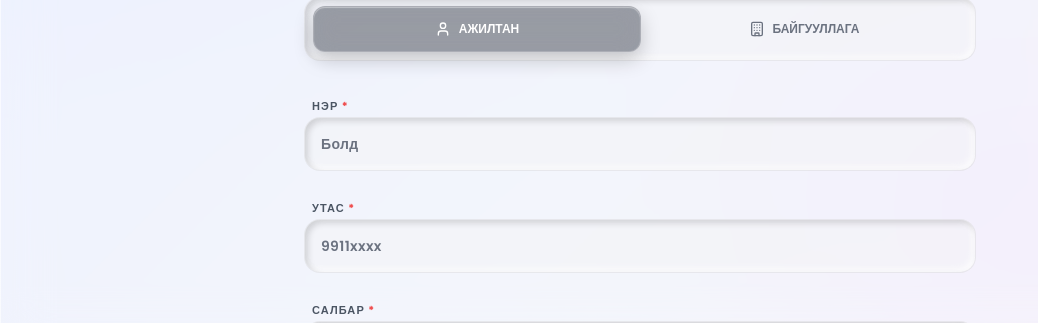
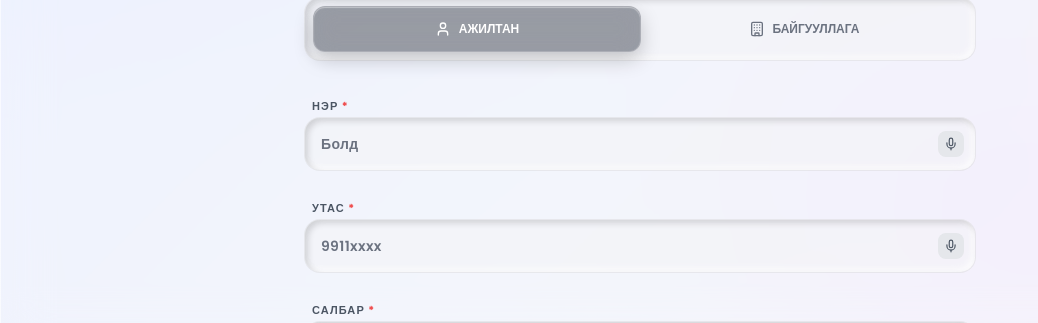
Before and after one commit to Kuzo404/neumorphism-form, a React (Create React App) app: page / in a window 1280 px wide. Shown: the part 456-779 px from the top of the page, without its empty margins (0-1038 px from the left). Built offline with nearby package versions, Linux system fonts and the light colour scheme.

Commit message:
Floating emoji behind character, voice input for all fields

```diff
--- a/src/App.js
+++ b/src/App.js
@@ -61,6 +61,79 @@ const FloatingEmoji = ({ feedbackType }) => {
           animation: float-up 5s ease-out forwards;
         }
       `}</style>
+    </div>
+  );
+};
+
+// --- Voice Input for Regular Input Fields ---
+const VoiceInput = ({ placeholder, type = 'text', className }) => {
+  const [text, setText] = useState('');
+  const [isListening, setIsListening] = useState(false);
+  const [isSupported, setIsSupported] = useState(true);
+  const recognitionRef = useRef(null);
+
+  useEffect(() => {
+    const SpeechRecognition = window.SpeechRecognition || window.webkitSpeechRecognition;
+    if (!SpeechRecognition) {
+      setIsSupported(false);
+      return;
+    }
+
+    const recognition = new SpeechRecognition();
+    recognition.continuous = false;
+    recognition.interimResults = false;
+    recognition.lang = 'mn-MN';
+
+    recognition.onresult = (event) => {
+      const transcript = event.results[0][0].transcript;
+      setText(prev => prev + transcript);
+    };
+
+    recognition.onerror = () => setIsListening(false);
+    recognition.onend = () => setIsListening(false);
+
+    recognitionRef.current = recognition;
+
+    return () => {
+      if (recognitionRef.current) recognitionRef.current.stop();
+    };
+  }, []);
+
+  const toggleListening = () => {
+    if (!recognitionRef.current) return;
+    if (isListening) {
+      recognitionRef.current.stop();
+      setIsListening(false);
+    } else {
+      try {
+        recognitionRef.current.start();
+        setIsListening(true);
+      } catch (e) {}
+    }
+  };
+
+  return (
+    <div className="relative">
+      <input
+        type={type}
+        placeholder={placeholder}
+        value={text}
+        onChange={(e) => setText(e.target.value)}
+        className={`${className} pr-12`}
+      />
+      {isSupported && (
+        <button
+          type="button"
+          onClick={toggleListening}
+          className={`absolute right-3 top-1/2 -translate-y-1/2 p-1.5 rounded-lg transition-all ${
+            isListening
+              ? 'bg-red-500 text-white shadow-lg animate-pulse'
+              : 'bg-gray-200 hover:bg-gray-300 text-gray-600'
+          }`}
+        >
+          {isListening ? <MicOff size={14} /> : <Mic size={14} />}
+        </button>
+      )}
     </div>
   );
 };
@@ -1143,8 +1216,8 @@ export default function App() {
                   <div className="space-y-6">
                     {activeTab === 'person' ? (
                       <>
-                        <div><label className={styles.textLabel}>Нэр <span className="text-red-500">*</span></label><input type="text" placeholder="Болд" className={styles.inputBase} /></div>
-                        <div><label className={styles.textLabel}>Утас <span className="text-red-500">*</span></label><input type="tel" placeholder="9911xxxx" className={styles.inputBase} /></div>
+                        <div><label className={styles.textLabel}>Нэр <span className="text-red-500">*</span></label><VoiceInput type="text" placeholder="Болд" className={styles.inputBase} /></div>
+                        <div><label className={styles.textLabel}>Утас <span className="text-red-500">*</span></label><VoiceInput type="tel" placeholder="9911xxxx" className={styles.inputBase} /></div>
                         <div className="relative z-20"><label className={styles.textLabel}>Салбар <span className="text-red-500">*</span></label><CustomSelect options={branches} value={branch} onChange={setBranch} placeholder="Салбараа сонгоно уу" /></div>
                       </>
                     ) : (
@@ -1170,11 +1243,19 @@ export default function App() {
               {/* STEP 2 */}
               {step === 2 && (
                 <div className="animate-fadeIn relative">
-                  {/* Floating Emoji Background */}
-                  <FloatingEmoji feedbackType={feedbackType} />
-
-                  {/* Сонгосон Character - Step 1-тэй яг ижил хэмжээ, bg-гүй, нүд хөдөлдөг */}
-                  <EyeTracker selectedAvatar={selectedAvatar} mood={feedbackType} />
+                  {/* Сонгосон Character with Floating Emoji behind */}
+                  <div className="relative mb-4 sm:mb-8 mt-4 sm:mt-0">
+                    {/* Floating Emoji - Character-ийн ардаар */}
+                    <div className="absolute inset-0 flex justify-center">
+                      <div className="relative w-32 h-40">
+                        <FloatingEmoji feedbackType={feedbackType} />
+                      </div>
+                    </div>
+                    {/* Character - дээр нь */}
+                    <div className="relative z-10">
+                      <EyeTracker selectedAvatar={selectedAvatar} mood={feedbackType} />
+                    </div>
+                  </div>
 
                   <div className="space-y-6">
                     <div>
@@ -1219,7 +1300,7 @@ export default function App() {
                           ))}
                         </div>
                       </div>
-                      <div><label className={styles.textLabel}>Ажилтны нэр</label><input type="text" placeholder="Заавал биш..." className={styles.inputBase} /></div>
+                      <div><label className={styles.textLabel}>Ажилтны нэр</label><VoiceInput type="text" placeholder="Заавал биш..." className={styles.inputBase} /></div>
                     </div>
 
                     <div className="pt-4 flex gap-3">
```
